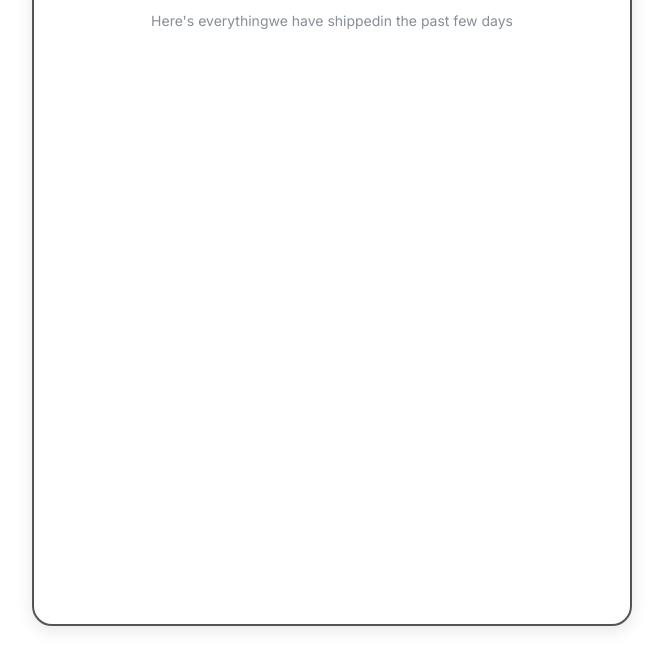
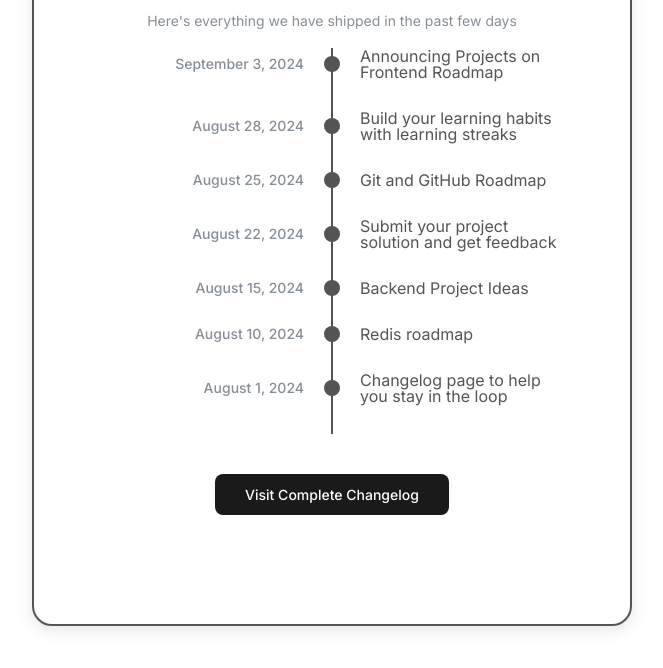
Before and after one commit to jnayush1994/changelog-component, a plain HTML site: page index.html in a window 1280 px wide. Shown: the part 124-792 px from the top of the page, without its empty margins (308-971 px from the left). Drawn offline with Linux system fonts and the light colour scheme.

Commit message:
Completed the change log component

```diff
--- a/css/general.css
+++ b/css/general.css
@@ -5,17 +5,23 @@
 - FONT SIZE (px)
 10 / 12 / 14 / 16 / 18 / 20 / 24 / 30 / 36 / 44 / 52 / 62 / 74 / 86 / 98
 
+Used: 14 (description, date, button), 16 (changelog-title), 36 (primary-heading)
+
 - FONT WEIGHTS
 Defaults: 400
 Medium: 500
 Semi-bold: 600
 Bold: 700
 
+Used: 400 (body, changelog-title), 500 (primary-heading, date, button)
+
 - LINE HEIGHTS
 Default: 1
 Small1:
 Medirm:
 Paragraph Default:
+
+Used: 1 (default)
 
 - Letter Spacing
 
@@ -24,15 +30,34 @@ Paragraph Default:
 - Background color: #fff
 - Text color: #545454 #868e96
 
+Used:
+  - #fff (background)
+  - #545454 (primary text: headings, dates, titles, borders, timeline marker, timeline line)
+  - #868e96 (secondary text: description)
+  - #1a1a1a (button background)
+  - white (button text)
+
 ---05 SHADOWS
+
+Used: 0 0.4rem 1.6rem rgba(84, 84, 84, 0.15) (container shadow)
 
 ---06 BORDER-RADIUS
 2rem
+
+Used: 2rem (container), 0.8rem (button), 50% (timeline marker)
 
 ---07 WHITESPACE
 
 - SPACING SYSTEM (px)
 2 / 4 / 8 / 12 / 16 / 24 / 32 / 48 / 64 / 80 / 96 / 128
+
+Used:
+  - 2rem: padding (changelog), gap (timeline-item), width (timeline line)
+  - 3rem: padding-top/bottom (container), margin-bottom (timeline-item)
+  - 1.2rem: button padding (vertical)
+  - 3rem: button padding (horizontal)
+  - 2rem: button margin-top, container gap
+  - 1.6rem: timeline marker size
 
 
 */
@@ -62,11 +87,14 @@ body {
 
 .container {
   width: 60rem;
-  height: 70rem;
+  min-height: 70rem;
+  max-height: 90vh;
+  overflow-y: auto;
   /* margin is unnecessary when parent flex is centering */
   border: 2px solid #545454;
   border-radius: 2rem;
   padding-top: 3rem; /* space from top of container */
+  padding-bottom: 3rem; /* space from bottom of container */
   display: flex;
   align-items: center;
   justify-content: flex-start; /* align items to top */
--- a/css/style.css
+++ b/css/style.css
@@ -0,0 +1,82 @@
+/* CHANGELOG COMPONENT */
+
+.changelog {
+  width: 90%;
+  max-width: 50rem;
+  position: relative;
+  padding: 0 2rem;
+  margin: 0 auto;
+}
+
+/* Timeline line */
+.changelog::before {
+  content: "";
+  position: absolute;
+  left: 50%;
+  top: 0;
+  bottom: 0;
+  width: 2px;
+  background-color: #545454;
+  transform: translateX(-50%);
+}
+
+/* Timeline item styling */
+.timeline-item {
+  display: grid;
+  grid-template-columns: 1fr auto 1fr;
+  align-items: center;
+  gap: 2rem;
+  margin-bottom: 3rem;
+  position: relative;
+}
+
+.date {
+  text-align: right;
+  font-size: 1.4rem;
+  color: #868e96;
+  font-weight: 500;
+}
+
+/* Timeline marker (circle dot) */
+.timeline-marker {
+  width: 1.6rem;
+  height: 1.6rem;
+  background-color: #545454;
+  border-radius: 50%;
+  position: relative;
+  z-index: 10;
+}
+
+.timeline-content {
+  text-align: left;
+}
+
+.changelog-title {
+  font-size: 1.6rem;
+  color: #545454;
+  font-weight: 400;
+  margin: 0;
+}
+
+/* Button styling */
+.btn-changelog {
+  background-color: #1a1a1a;
+  color: white;
+  border: none;
+  padding: 1.2rem 3rem;
+  font-size: 1.4rem;
+  font-weight: 500;
+  border-radius: 0.8rem;
+  cursor: pointer;
+  margin-top: 2rem;
+  font-family: "Inter", sans-serif;
+  transition: background-color 0.3s ease;
+}
+
+.btn-changelog:hover {
+  background-color: #333333;
+}
+
+.btn-changelog:active {
+  transform: scale(0.98);
+}
--- a/index.html
+++ b/index.html
@@ -3,6 +3,45 @@
   <head>
     <meta charset="UTF-8" />
     <meta name="viewport" content="width=device-width, initial-scale=1.0" />
+
+    <!-- Favicon -->
+    <link rel="icon" type="image/svg+xml" href="favicon.svg" />
+    <link rel="apple-touch-icon" href="favicon.svg" />
+
+    <!-- SEO Meta Tags -->
+    <meta
+      name="description"
+      content="A beautiful and responsive changelog component showcasing the latest updates and releases with an interactive timeline design."
+    />
+    <meta
+      name="keywords"
+      content="changelog, component, timeline, updates, releases, frontend"
+    />
+    <meta name="author" content="Ayush Jain" />
+    <meta name="theme-color" content="#545454" />
+
+    <!-- Open Graph Tags (Social Media) -->
+    <meta property="og:type" content="website" />
+    <meta property="og:title" content="Changelog Component" />
+    <meta
+      property="og:description"
+      content="A beautiful and responsive changelog component showcasing the latest updates and releases with an interactive timeline design."
+    />
+    <meta property="og:url" content="https://yourwebsite.com/changelog" />
+    <meta property="og:image" content="https://yourwebsite.com/og-image.png" />
+
+    <!-- Twitter Card Tags -->
+    <meta name="twitter:card" content="summary_large_image" />
+    <meta name="twitter:title" content="Changelog Component" />
+    <meta
+      name="twitter:description"
+      content="A beautiful and responsive changelog component showcasing the latest updates and releases with an interactive timeline design."
+    />
+    <meta name="twitter:image" content="https://yourwebsite.com/og-image.png" />
+
+    <!-- Canonical URL -->
+    <link rel="canonical" href="https://yourwebsite.com/changelog" />
+
     <link rel="preconnect" href="https://fonts.googleapis.com" />
     <link rel="preconnect" href="https://fonts.gstatic.com" crossorigin />
     <link
@@ -29,8 +68,76 @@
     <div class="container">
       <p class="primary-heading">Changelog</p>
       <p class="description">
-        Here's everythingwe have shippedin the past few days
+        Here's everything we have shipped in the past few days
       </p>
+
+      <div class="changelog">
+        <div class="timeline-item">
+          <div class="date">September 3, 2024</div>
+          <div class="timeline-marker"></div>
+          <div class="timeline-content">
+            <p class="changelog-title">
+              Announcing Projects on Frontend Roadmap
+            </p>
+          </div>
+        </div>
+
+        <div class="timeline-item">
+          <div class="date">August 28, 2024</div>
+          <div class="timeline-marker"></div>
+          <div class="timeline-content">
+            <p class="changelog-title">
+              Build your learning habits with learning streaks
+            </p>
+          </div>
+        </div>
+
+        <div class="timeline-item">
+          <div class="date">August 25, 2024</div>
+          <div class="timeline-marker"></div>
+          <div class="timeline-content">
+            <p class="changelog-title">Git and GitHub Roadmap</p>
+          </div>
+        </div>
+
+        <div class="timeline-item">
+          <div class="date">August 22, 2024</div>
+          <div class="timeline-marker"></div>
+          <div class="timeline-content">
+            <p class="changelog-title">
+              Submit your project solution and get feedback
+            </p>
+          </div>
+        </div>
+
+        <div class="timeline-item">
+          <div class="date">August 15, 2024</div>
+          <div class="timeline-marker"></div>
+          <div class="timeline-content">
+            <p class="changelog-title">Backend Project Ideas</p>
+          </div>
+        </div>
+
+        <div class="timeline-item">
+          <div class="date">August 10, 2024</div>
+          <div class="timeline-marker"></div>
+          <div class="timeline-content">
+            <p class="changelog-title">Redis roadmap</p>
+          </div>
+        </div>
+
+        <div class="timeline-item">
+          <div class="date">August 1, 2024</div>
+          <div class="timeline-marker"></div>
+          <div class="timeline-content">
+            <p class="changelog-title">
+              Changelog page to help you stay in the loop
+            </p>
+          </div>
+        </div>
+      </div>
+
+      <button class="btn-changelog">Visit Complete Changelog</button>
     </div>
   </body>
 </html>
```
Also changed, not shown: Screenshot 2026-03-11 at 8.38.31 AM.png (added), favicon.svg (added).
